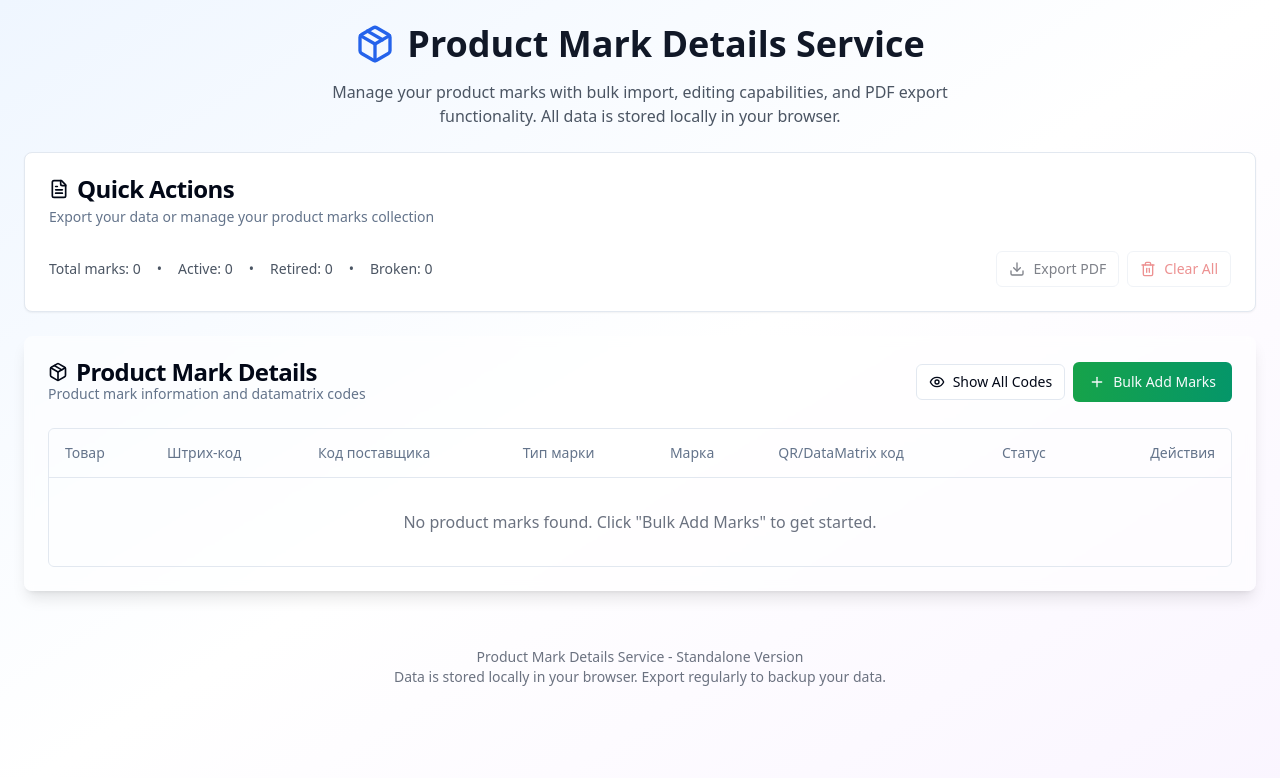
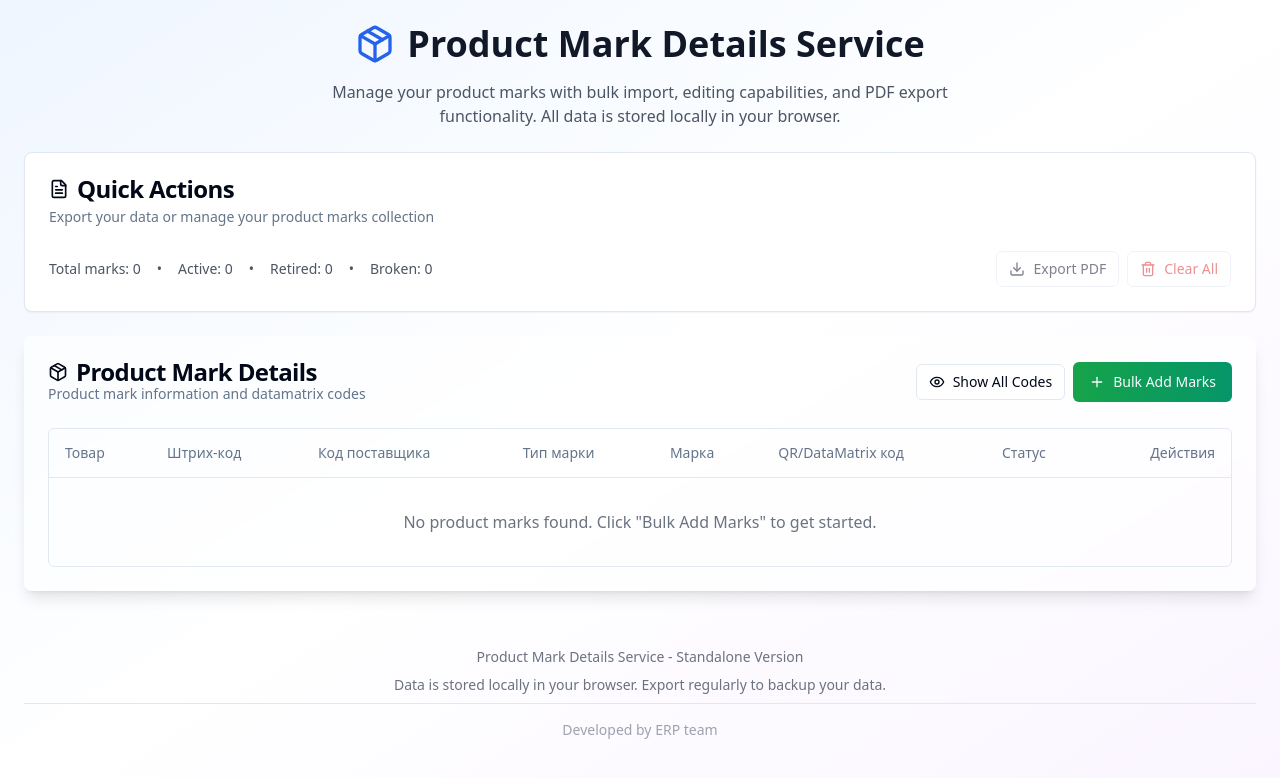
Before and after one commit to mbkot7/product-marks-service, a React (Vite) app: page / in a window 1280 px wide. Shown: the top 778 px of the page. Built offline with nearby package versions, Linux system fonts and the light colour scheme.

Commit message:
✨ Add ERP team footer
- Add 'Developed by ERP team' footer with elegant styling
- Include border separator and improved typography
- Maintain consistent design with existing footer

```diff
--- a/src/App.tsx
+++ b/src/App.tsx
@@ -156,9 +156,12 @@ function App() {
         <ProductMarksTable />
 
         {/* Footer */}
-        <div className="text-center text-sm text-gray-500 pt-8">
+        <div className="text-center text-sm text-gray-500 pt-8 space-y-2">
           <p>Product Mark Details Service - Standalone Version</p>
           <p>Data is stored locally in your browser. Export regularly to backup your data.</p>
+          <div className="pt-4 border-t border-gray-200 mt-6">
+            <p className="text-gray-400 font-medium">Developed by ERP team</p>
+          </div>
         </div>
       </div>
 
```
